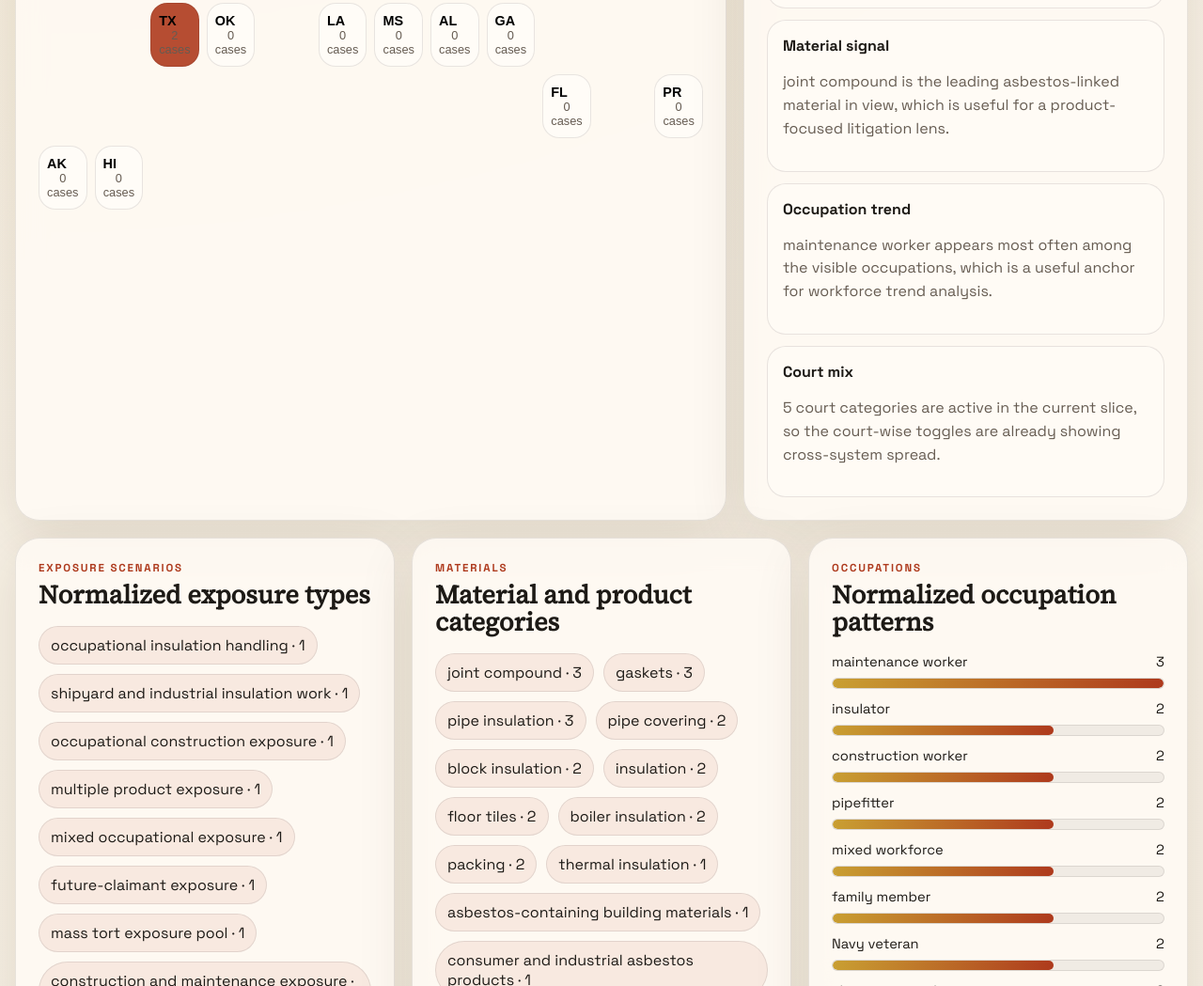
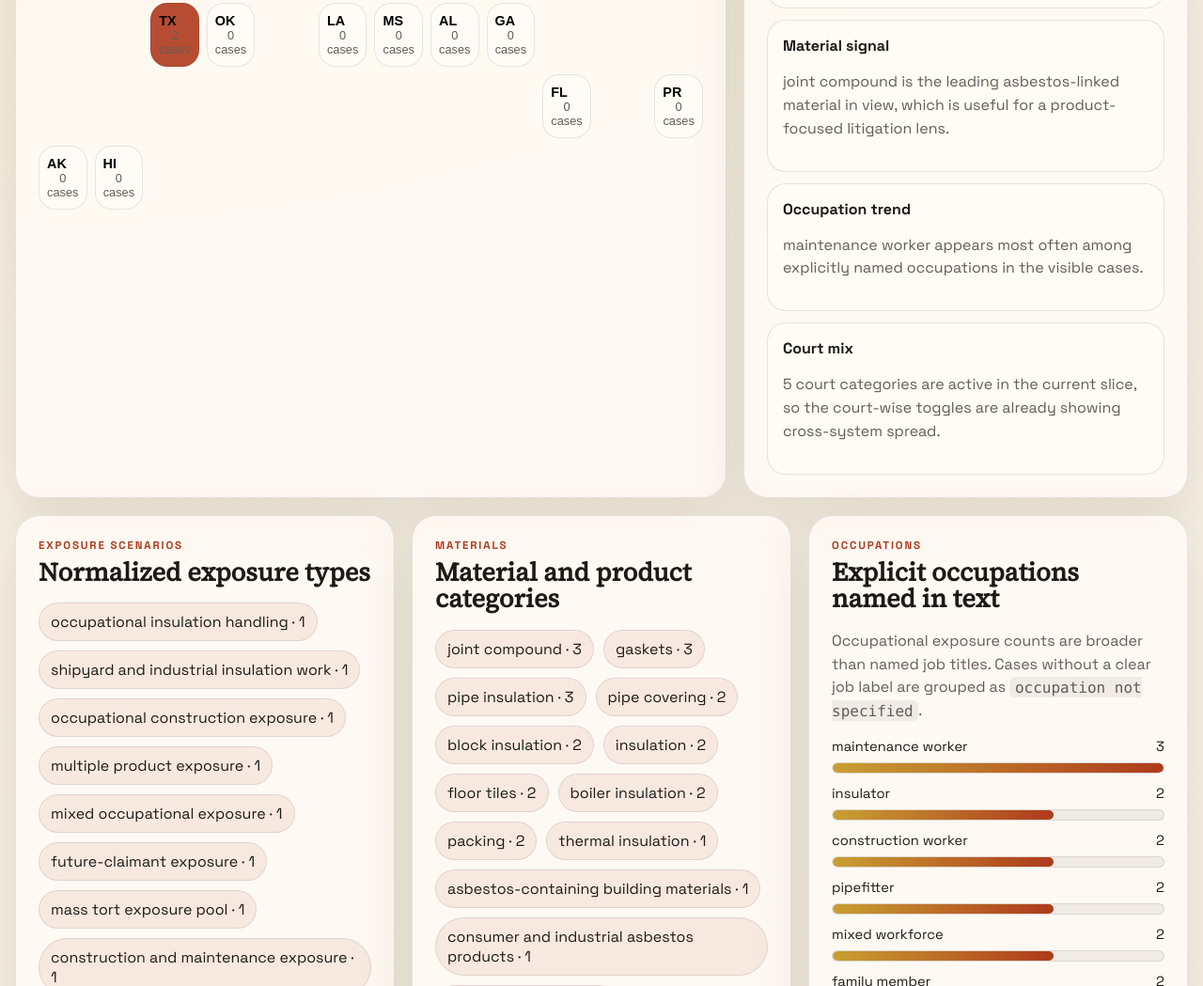
Before and after one commit to thebuilt/asbestos-litigation-atlas, a plain HTML site: page index.html in a window 1280 px wide. Shown: the part 1834-2883 px from the top of the page at 94% size. Drawn offline with Linux system fonts and the light colour scheme.

Commit message:
Add files via upload

```diff
--- a/app.js
+++ b/app.js
@@ -614,7 +614,7 @@ function render() {
   const stateCounts = countBy(filtered, (item) => item.state);
   const exposureCounts = tallyTerms(filtered.flatMap((item) => item.exposures));
   const materialCounts = tallyTerms(filtered.flatMap((item) => item.materials));
-  const occupationCounts = tallyTerms(filtered.flatMap((item) => item.occupations));
+  const occupationCounts = buildOccupationCounts(filtered);
   const losses = filtered.filter((item) => item.outcome === "plaintiff_lost");
   const classActions = filtered.filter((item) => item.classAction);
 
@@ -740,7 +740,7 @@ function renderInsights(filtered, stateCounts, exposureCounts, materialCounts, o
     {
       title: "Occupation trend",
       body: topOccupation
-        ? `${topOccupation.label} appears most often among the visible occupations, which is a useful anchor for workforce trend analysis.`
+        ? `${topOccupation.label} appears most often among explicitly named occupations in the visible cases.`
         : "No occupational trend is visible under the current filters."
     },
     {
@@ -800,6 +800,20 @@ function renderOccupationBars(tally) {
       `
     )
     .join("");
+}
+
+function buildOccupationCounts(items) {
+  const tally = {};
+  for (const item of items) {
+    if (Array.isArray(item.occupations) && item.occupations.length) {
+      for (const occupation of item.occupations) {
+        tally[occupation] = (tally[occupation] || 0) + 1;
+      }
+    } else if (item.exposures.includes("occupational exposure")) {
+      tally["occupation not specified"] = (tally["occupation not specified"] || 0) + 1;
+    }
+  }
+  return tally;
 }
 
 function renderCaseStack(container, items, emptyMessage) {
--- a/index.html
+++ b/index.html
@@ -177,9 +177,14 @@
             <div class="panel-header">
               <div>
                 <p class="eyebrow">Occupations</p>
-                <h2>Normalized occupation patterns</h2>
+                <h2>Explicit occupations named in text</h2>
               </div>
             </div>
+            <p class="panel-note">
+              Occupational exposure counts are broader than named job titles.
+              Cases without a clear job label are grouped as
+              <code>occupation not specified</code>.
+            </p>
             <div id="occupation-trends" class="bar-list"></div>
           </article>
         </section>
```
